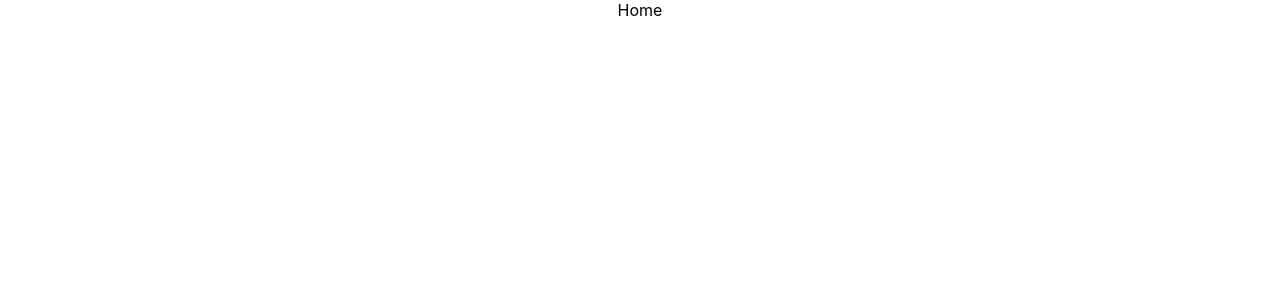
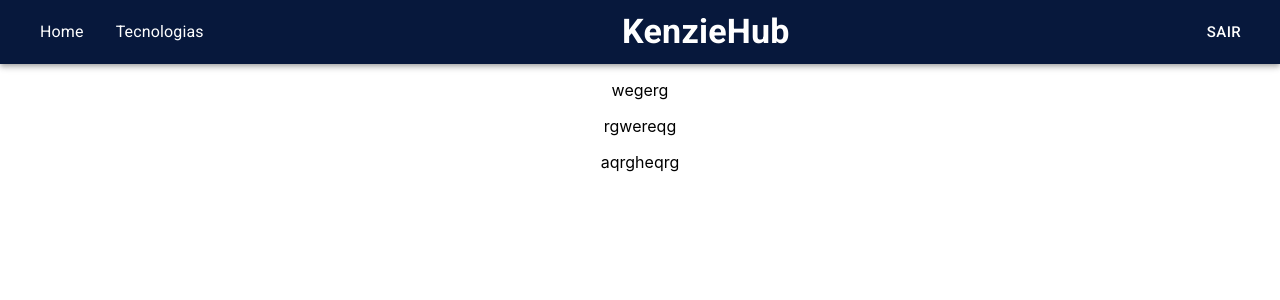
Before and after one commit to Christian-mf25/kenzie-hub, a React (Create React App) app: page /home in a window 1280 px wide. Shown: the top 300 px of the page. Built offline with nearby package versions, Linux system fonts and the light colour scheme; sample sign-in values are in the browser's storage.

Commit message:
feat: Created Folder and structure from om Home

```diff
--- a/src/Pages/Home/index.jsx
+++ b/src/Pages/Home/index.jsx
@@ -1,10 +1,28 @@
+import TechnologyForm from "../../components/TechnologyForm"
+import HomePage from "../../components/HomePage"
+import Menu from "../../components/Menu"
+import { useState } from "react"
 
 
-const Home = () => {
+const Home = ({ authenticated, setAuthenticated }) => {
+
+	const [technology, setTechnology] = useState(false)
 
 	return (
+
+
 		<div>
-			Home
+
+			<Menu
+				setAuthenticated={setAuthenticated}
+				setTechnology={setTechnology}
+				technology={technology}
+			/>
+
+			<HomePage authenticated={authenticated} />
+
+			<TechnologyForm technology={technology} />
+
 		</div>
 	)
 }
--- a/src/Pages/Login/index.jsx
+++ b/src/Pages/Login/index.jsx
@@ -1,11 +1,14 @@
 import LoginForm from "../../components/LoginForm"
 
-const Login = () => {
+const Login = ({ authenticated, setAuthenticated }) => {
 
 	return (
 
 		<div>
-			<LoginForm />
+			<LoginForm
+				authenticated={authenticated}
+				setAuthenticated={setAuthenticated}
+			/>
 		</div>
 	)
 }
--- a/src/Pages/Register/index.jsx
+++ b/src/Pages/Register/index.jsx
@@ -1,11 +1,11 @@
 import RegisterForm from "../../components/RegisterForm"
 
-const Register = () => {
+const Register = ({ authenticated }) => {
 
 	return (
 
 		<div>
-			<RegisterForm />
+			<RegisterForm authenticated={authenticated} />
 		</div>
 	)
 }
--- a/src/Routes/index.jsx
+++ b/src/Routes/index.jsx
@@ -1,23 +1,42 @@
 import { Switch, Route } from "react-router-dom"
+import { useState, useEffect } from "react"
+import Register from "../Pages/Register"
+import Login from "../Pages/Login"
 import Home from "../Pages/Home"
-import Login from "../Pages/Login"
-import Register from "../Pages/Register"
 
 const Routes = () => {
+
+	const [authenticated, setAuthenticated] = useState(false)
+
+	useEffect(() => {
+
+		const token = JSON.parse(localStorage.getItem("@KenzieHub:token"))
+
+		if (token) {
+			return setAuthenticated(true)
+		}
+
+	}, [authenticated])
 
 	return (
 		<Switch>
 
 			<Route exact path="/">
-				<Login />
+				<Login
+					authenticated={authenticated}
+					setAuthenticated={setAuthenticated}
+				/>
 			</Route>
 
 			<Route path="/home">
-				<Home />
+				<Home
+					authenticated={authenticated}
+					setAuthenticated={setAuthenticated}
+				/>
 			</Route>
 
-			<Route exact path="/register">
-				<Register/>
+			<Route path="/register">
+				<Register authenticated={authenticated} />
 			</Route>
 
 		</Switch>
--- /dev/null
+++ b/src/components/HomePage/index.jsx
@@ -0,0 +1,19 @@
+import { Redirect } from "react-router-dom"
+
+const HomePage = ({ authenticated }) => {
+
+
+	if (!authenticated) {
+		return <Redirect to="/" />
+	}
+
+	return (
+		<div>
+			<p>wegerg</p>
+			<p>rgwereqg</p>
+			<p>aqrgheqrg</p>
+		</div>
+	)
+}
+
+export default HomePage
--- a/src/components/LoginForm/index.jsx
+++ b/src/components/LoginForm/index.jsx
@@ -1,18 +1,20 @@
-import { Button, TextField, Alert } from "@material-ui/core"
+import { Link, useHistory, Redirect } from "react-router-dom"
+import { Button, TextField} from "@material-ui/core"
 import { yupResolver } from "@hookform/resolvers/yup"
-import { Link, useHistory } from "react-router-dom"
 import { useForm } from "react-hook-form"
 import { toast } from "react-toastify"
 import * as yup from "yup"
 import axios from "axios"
 
 
-const LoginForm = () => {
+const LoginForm = ({ setAuthenticated, authenticated }) => {
 
 	const history = useHistory()
 
 	const schema = yup.object().shape({
+
 		email: yup.string().email("Email inválido").required("Email obrigatório"),
+
 		password: yup.string().min(8, "Mínimo de 8 dígitos")
 			.matches(
 				/^((?=.*[!@#$%^&*()\-_=+{};:,<.>]){1})(?=.*\d)((?=.*[a-z]){1})((?=.*[A-Z]){1}).*$/,
@@ -23,18 +25,25 @@ const LoginForm = () => {
 	const { register, handleSubmit, formState: { errors } } = useForm({ resolver: yupResolver(schema) })
 
 	const handleForm = (data) => {
-		console.log(data)
 
 		axios
 			.post("https://kenziehub.herokuapp.com/sessions", data)
 			.then(response => {
-				console.log(response, data)
+
 				localStorage.clear()
+				setAuthenticated(true)
+
 				toast.success(`Bem vindo! ${response.data.user.name}`)
-				localStorage.setItem("token", JSON.stringify(response.data.token))
+
+				localStorage.setItem("@KenzieHub:token", JSON.stringify(response.data.token))
+				localStorage.setItem("@KenzieHub:user", JSON.stringify(response.data.user))
 				history.push("/home")
 			})
-			.catch((e) => toast.error("tente outro email"))
+			.catch((_) => toast.error("tente outro email"))
+	}
+
+	if (authenticated) {
+		return <Redirect to="/home" />
 	}
 
 	return (
@@ -78,7 +87,7 @@ const LoginForm = () => {
 			<p>
 				Não possui conta ainda?
 				<Link to="/register">
-					 Cadastre-se
+					Cadastre-se
 				</Link>
 			</p>
 
--- /dev/null
+++ b/src/components/Menu/index.jsx
@@ -0,0 +1,59 @@
+import { Toolbar, AppBar, MenuItem, Button, Box, Typography } from "@material-ui/core"
+import { useHistory } from "react-router"
+
+const Menu = ({ setAuthenticated, setTechnology, technology }) => {
+
+	const history = useHistory()
+
+	const sendTo = (path) => {
+		return history.push(path)
+	}
+
+	const handleLogout = () => {
+		setAuthenticated(false)
+		localStorage.clear()
+	}
+
+	const handleShowTechnology = () => {
+		setTechnology(!technology)
+		console.log(technology)
+	}
+
+	return (
+		<Box sx={{ flexGrow: 1 }}>
+			<AppBar position="static"
+				style={{ background: "#07183c" }}
+			>
+				<Toolbar>
+
+					<MenuItem onClick={() => sendTo("/home")}>
+						Home
+					</MenuItem>
+
+					<MenuItem onClick={() => handleShowTechnology()} >
+						Tecnologias
+					</MenuItem>
+
+					<Typography
+						fontWeight="bold"
+						variant="h4"
+						noWrap
+						component="div"
+						sx={{ flexGrow: 1, display: { xs: "none", sm: "block" } }}>
+						KenzieHub
+					</Typography>
+
+					<Button
+						onClick={() => handleLogout()}
+						color="inherit"
+						size="large">
+						Sair
+					</Button>
+				</Toolbar>
+
+			</AppBar>
+		</Box>
+	)
+}
+
+export default Menu
--- a/src/components/RegisterForm/index.jsx
+++ b/src/components/RegisterForm/index.jsx
@@ -1,12 +1,12 @@
+import { useHistory, Redirect } from "react-router-dom"
 import { TextField, Button } from "@material-ui/core"
 import { yupResolver } from "@hookform/resolvers/yup"
-import { useHistory } from "react-router-dom"
 import { useForm } from "react-hook-form"
 import { toast } from "react-toastify"
 import * as yup from "yup"
 import axios from "axios"
 
-const RegisterForm = () => {
+const RegisterForm = ({ authenticated }) => {
 
 	const history = useHistory()
 
@@ -36,6 +36,10 @@ const RegisterForm = () => {
 				return history.push("/")
 			})
 			.catch((_) => toast.error("tente outro email"))
+	}
+
+	if (authenticated) {
+		return <Redirect to="/home" />
 	}
 
 	return (
--- /dev/null
+++ b/src/components/TechnologyForm/index.jsx
@@ -0,0 +1,17 @@
+
+
+const TechnologyForm = ({ technology }) => {
+
+	return (
+		<>
+			{technology &&
+			<div>ola</div>
+
+		}
+
+		</>
+
+	)
+}
+
+export default TechnologyForm
```
Lines whose indentation alone changed are shown as unchanged.
